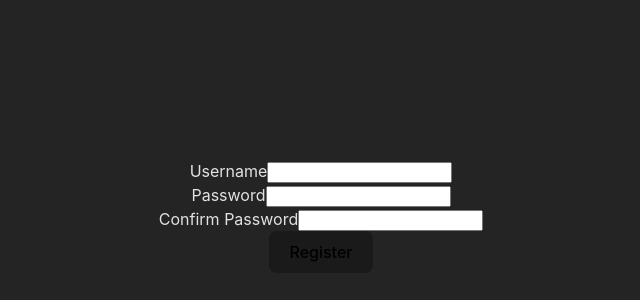
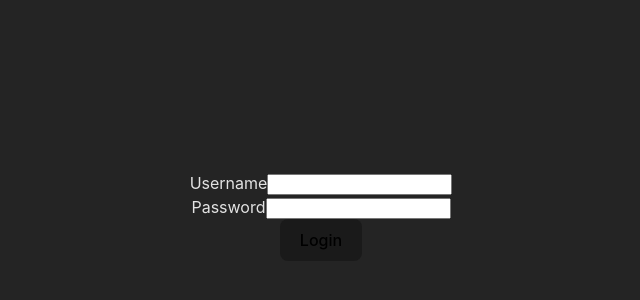
Before and after one commit to thompsonslee/Blog-Api-Client, a React (Vite) app: page /login in a window 1280 px wide. Shown: the part 184-484 px from the top of the page, without its empty margins (319-959 px from the left). Built offline with nearby package versions, Linux system fonts and the light colour scheme.

Commit message:
login functionality

```diff
--- a/src/App.jsx
+++ b/src/App.jsx
@@ -3,17 +3,23 @@ import { Route, Routes } from 'react-router-dom'
 import './App.css'
 import MainPage from './Pages/MainPage'
 import RegisterPage from './Pages/RegisterPage'
-import LoginPage from './Pages/RegisterPage'
+import LoginPage from './Pages/LoginPage'
 import PostPage from './Pages/PostPage'
+import { useEffect } from 'react'
 
 function App() {
-  const [user,setUser] = useState(null)
+  const [user,setUser] = useState()
 
+  useEffect(() =>{
+      const user = JSON.parse(localStorage.getItem("user"))
+      if(!user){return}
+      setUser(user.username)
+  },[])
   return (
     <Routes>
-      <Route path='/' element={<MainPage /> } />
+      <Route path='/' element={<MainPage user={user} /> } />
       <Route path='/register' element={<RegisterPage setUser={setUser}/>} />
-      <Route path='/login' element={<LoginPage />} />
+      <Route path='/login' element={<LoginPage setUser={setUser}/>} />
       <Route path='/post/:id' element={<PostPage /> } />
     </Routes>
   )
--- a/src/Pages/LoginPage.jsx
+++ b/src/Pages/LoginPage.jsx
@@ -1,3 +1,64 @@
-export default function LoginPage(){
-    return(<></>)
+import { useState } from "react"
+import { useNavigate } from "react-router-dom"
+import InputGroup from "../Components/InputGroup"
+
+export default function LoginPage({setUser}){
+    const navigate = useNavigate()
+    const [userName,setUserName] = useState("")
+    const [password,setPassword] = useState("")
+    const [error, setError] = useState("")
+
+    async function handleSubmit(e){
+        e.preventDefault()
+
+        try{
+            const loginReq = await fetch("http://localhost:3000/login",{
+                method:"POST",
+                headers: {
+                    'content-type': 'application/json;charset=utf-8'
+                },
+                body: JSON.stringify({
+                    username: userName,
+                    password: password
+                })
+            })
+            if(!loginReq.ok){
+                setError("Username or Password Incorrect")
+                return
+            }
+            const user = await loginReq.json()
+            localStorage.setItem("user", JSON.stringify({
+                username: userName,
+                token: `Bearer ${user.token}`
+            }))
+            setUser(userName)
+            navigate("/")
+
+        }catch(e){
+            return e
+        }
+    }
+    return(
+        <>
+        {error && <strong className="error-msg">{error}</strong>}
+
+        <form onSubmit={handleSubmit}>
+            <InputGroup
+                type= "text"
+                name="username"
+                label="Username"
+                value={userName}
+                setValue={setUserName}
+            />
+            <InputGroup
+                type="password"
+                name="Password"
+                label="Password"
+                value={password}
+                setValue={setPassword}
+            />
+            <button>Login</button>
+        </form>
+        </>
+    )
 }
--- a/src/Pages/MainPage.jsx
+++ b/src/Pages/MainPage.jsx
@@ -1,7 +1,7 @@
-export default function MainPage(){
+export default function MainPage({user}){
     return(
         <>
-        MainPage
+        {user ? <div>welcome ${user}</div> : <div>Not logged in</div>}
         </>
     )
 }
--- a/src/Pages/RegisterPage.jsx
+++ b/src/Pages/RegisterPage.jsx
@@ -47,10 +47,10 @@ export default function RegisterPage({setUser}){
             }
             const user = await loginReq.json()
 
-            localStorage.setItem("user", {
+            localStorage.setItem("user", json.stringify({
                 username: userName,
                 token: `Bearer ${user.token}`
-            })
+            }))
             setUser(userName)
             navigate("/")
 
@@ -71,7 +71,7 @@ export default function RegisterPage({setUser}){
                 label="Username"
                 value={userName}
                 setValue={setUserName}
-               />
+            />
             <InputGroup
                 type="password"
                 name="Password"
```
